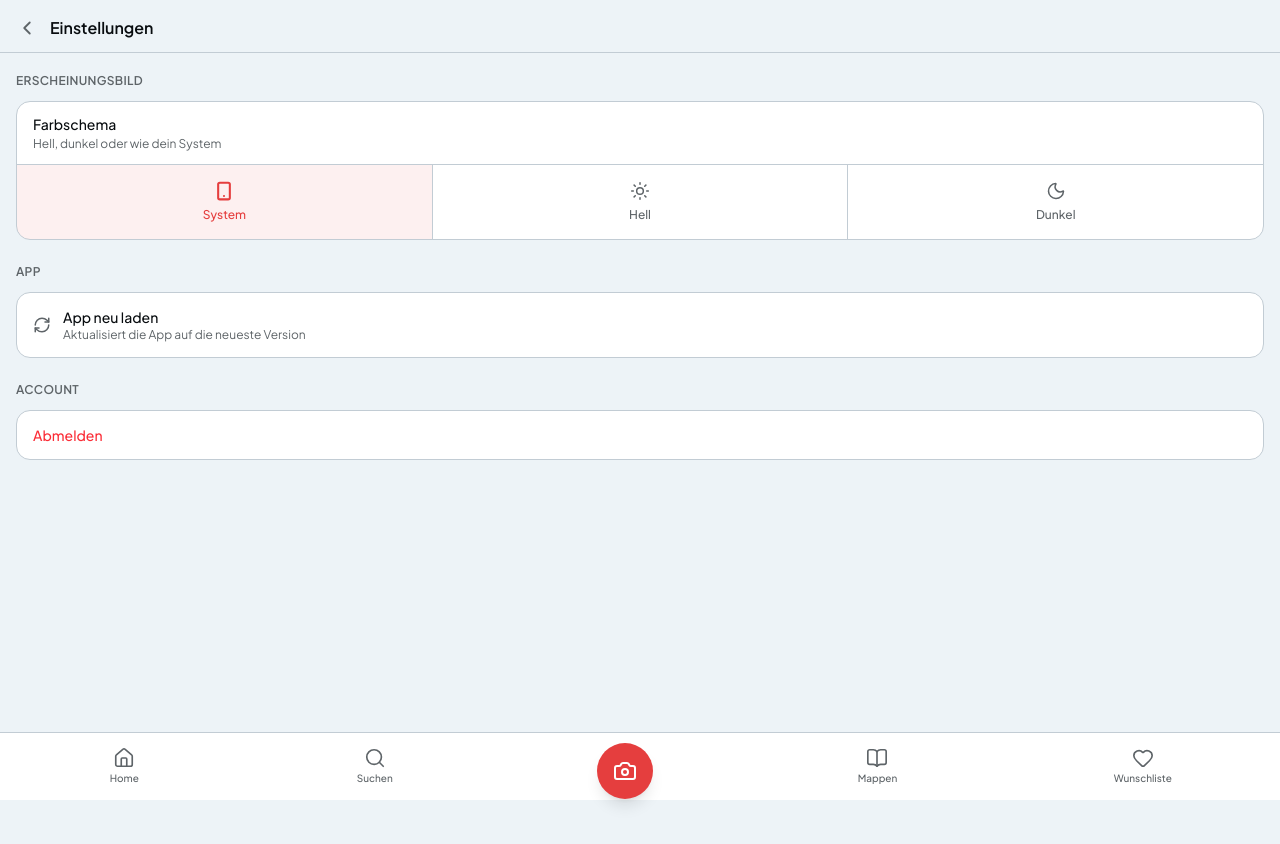
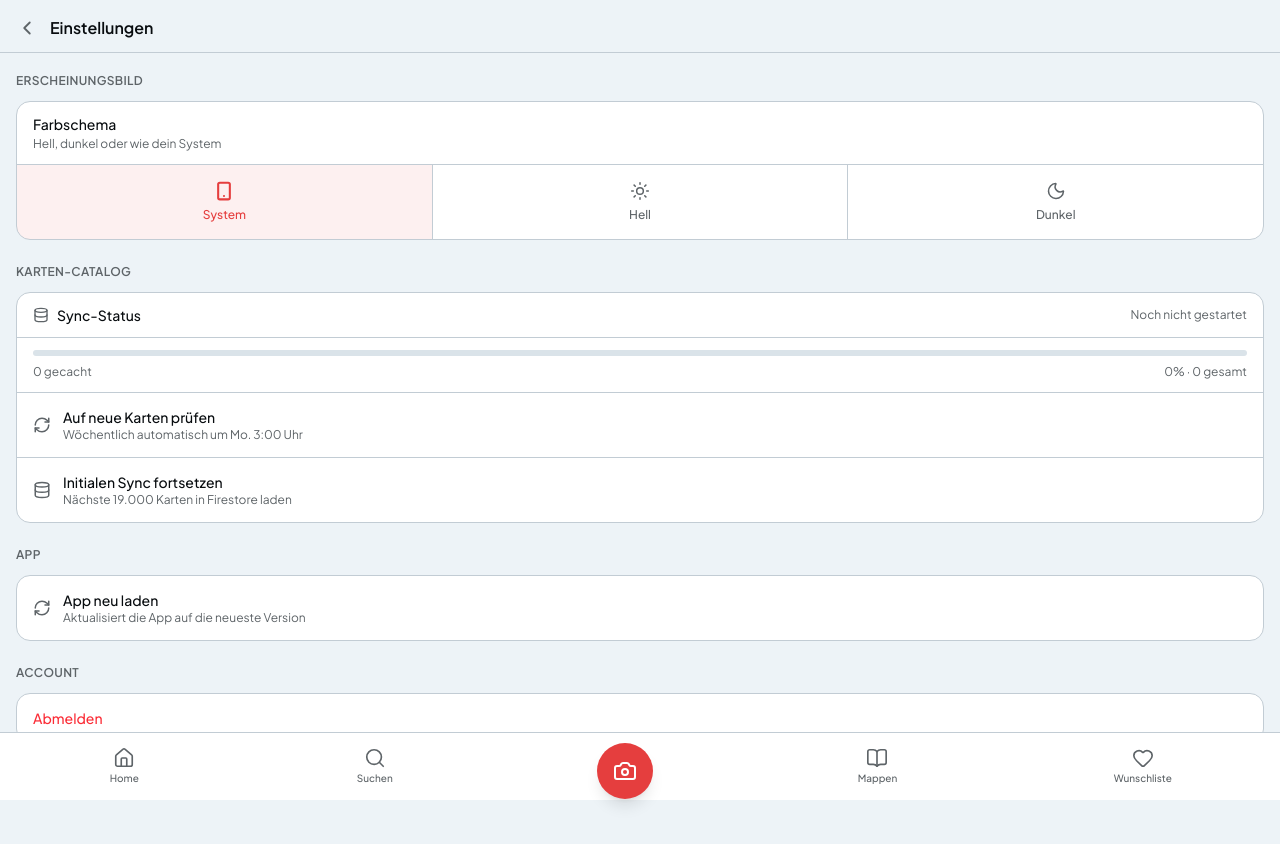
Before and after one commit to stefan-gross/pokedex, a Next.js app: page /settings in a window 1280 px wide. Shown: the top 844 px of the page. Built offline with nearby package versions, Linux system fonts and the light colour scheme; no server answers.

Commit message:
feat: Karten-Catalog Sync in Einstellungen integriert
Admin-Seite aufgelöst — Sync-Status, Fortschrittsbalken und Sync-Buttons
sind jetzt direkt in den Einstellungen unter "Karten-Catalog" zu finden.

Co-Authored-By: Claude Sonnet 4.6 <noreply@anthropic.com>

```diff
--- a/app/(app)/settings/page.tsx
+++ b/app/(app)/settings/page.tsx
@@ -3,8 +3,12 @@
 import { useTheme } from 'next-themes';
 import { useEffect, useState } from 'react';
 import { useRouter } from 'next/navigation';
-import { ChevronLeft, Sun, Moon, Smartphone, RefreshCw } from 'lucide-react';
+import {
+  ChevronLeft, Sun, Moon, Smartphone, RefreshCw,
+  Database, CheckCircle, Clock, AlertCircle,
+} from 'lucide-react';
 import Link from 'next/link';
+import type { SyncMeta } from '@/lib/firestore/catalog';
 
 const THEMES = [
   { value: 'system', label: 'System', icon: Smartphone },
@@ -12,18 +16,62 @@ const THEMES = [
   { value: 'dark',   label: 'Dunkel', icon: Moon },
 ] as const;
 
+interface SyncStatus extends SyncMeta { newCards: number }
+
 export default function SettingsPage() {
   const { theme, setTheme } = useTheme();
   const [mounted, setMounted] = useState(false);
   const router = useRouter();
 
-  useEffect(() => setMounted(true), []);
+  /* ── Sync state ─────────────────────────────────── */
+  const [syncStatus, setSyncStatus] = useState<SyncStatus | null>(null);
+  const [syncLoading, setSyncLoading] = useState(true);
+  const [syncing, setSyncing]         = useState(false);
+  const [syncResult, setSyncResult]   = useState<string | null>(null);
+
+  useEffect(() => { setMounted(true); loadSyncStatus(); }, []);
+
+  async function loadSyncStatus() {
+    try {
+      const res = await fetch('/api/admin/trigger-sync');
+      if (res.ok) {
+        const data = await res.json();
+        setSyncStatus({ ...data, newCards: (data.currentTotal ?? 0) - (data.syncedTotal ?? 0) });
+      }
+    } catch { /* ignore */ } finally {
+      setSyncLoading(false);
+    }
+  }
+
+  async function runSync(mode: 'auto' | 'update') {
+    setSyncing(true);
+    setSyncResult(null);
+    try {
+      const res  = await fetch(`/api/admin/trigger-sync?mode=${mode}`, { method: 'POST' });
+      const text = await res.text();
+      try {
+        const data = JSON.parse(text);
+        setSyncResult(data.message ?? data.error ?? `Status ${res.status}`);
+      } catch {
+        setSyncResult(`Server-Fehler (${res.status}): ${text.slice(0, 200)}`);
+      }
+      await loadSyncStatus();
+    } catch (err) {
+      setSyncResult('Netzwerk-Fehler: ' + String(err));
+    } finally {
+      setSyncing(false);
+    }
+  }
 
   async function handleLogout() {
     await fetch('/api/auth/logout', { method: 'POST' });
     router.push('/login');
     router.refresh();
   }
+
+  const pct        = syncStatus ? Math.round(((syncStatus.syncedTotal ?? 0) / (syncStatus.currentTotal || 1)) * 100) : 0;
+  const isComplete = pct >= 100;
+  const hasNew     = (syncStatus?.newCards ?? 0) > 0;
 
   return (
     <div className="min-h-screen">
@@ -65,10 +113,106 @@ export default function SettingsPage() {
           </div>
         </section>
 
+        {/* Karten-Catalog */}
+        <section>
+          <p className="text-xs font-semibold text-muted-foreground uppercase tracking-wide mb-3">Karten-Catalog</p>
+          <div className="bg-card border border-border rounded-xl overflow-hidden">
+
+            {syncLoading ? (
+              <div className="flex justify-center py-6">
+                <div className="w-6 h-6 border-2 border-muted-foreground border-t-transparent rounded-full animate-spin" />
+              </div>
+            ) : (
+              <>
+                {/* Status-Zeile */}
+                <div className="px-4 py-3 border-b border-border flex items-center justify-between">
+                  <div className="flex items-center gap-2">
+                    <Database size={16} className="text-muted-foreground shrink-0" />
+                    <p className="text-sm font-medium">Sync-Status</p>
+                  </div>
+                  {isComplete
+                    ? <span className="flex items-center gap-1 text-xs text-green-500"><CheckCircle size={12} /> Aktuell</span>
+                    : hasNew
+                      ? <span className="flex items-center gap-1 text-xs text-yellow-500"><Clock size={12} /> Update verfügbar</span>
+                      : (syncStatus?.syncedTotal ?? 0) === 0
+                        ? <span className="text-xs text-muted-foreground">Noch nicht gestartet</span>
+                        : <span className="flex items-center gap-1 text-xs" style={{ color: 'var(--pokedex-red)' }}><Clock size={12} /> Unvollständig</span>
+                  }
+                </div>
+
+                {/* Fortschritt */}
+                <div className="px-4 py-3 space-y-2 border-b border-border">
+                  <div className="h-1.5 rounded-full bg-secondary overflow-hidden">
+                    <div className="h-full rounded-full transition-all"
+                      style={{ width: `${pct}%`, background: isComplete ? '#48bb78' : 'var(--pokedex-red)' }} />
+                  </div>
+                  <div className="flex justify-between text-xs text-muted-foreground">
+                    <span>{(syncStatus?.syncedTotal ?? 0).toLocaleString('de-DE')} gecacht</span>
+                    <span>{pct}% · {(syncStatus?.currentTotal ?? 0).toLocaleString('de-DE')} gesamt</span>
+                  </div>
+                  {syncStatus?.lastSynced && (
+                    <p className="text-xs text-muted-foreground">
+                      Letzter Sync: {new Date(syncStatus.lastSynced).toLocaleString('de-DE')}
+                    </p>
+                  )}
+                  {hasNew && (
+                    <div className="flex items-center gap-2 text-xs px-3 py-2 rounded-lg bg-yellow-500/10 text-yellow-600">
+                      <AlertCircle size={12} />
+                      {syncStatus!.newCards.toLocaleString('de-DE')} neue Karten verfügbar
+                    </div>
+                  )}
+                </div>
+
+                {/* Ergebnis letzter Sync */}
+                {syncResult && (
+                  <div className="px-4 py-2.5 border-b border-border text-xs text-muted-foreground">
+                    {syncResult}
+                  </div>
+                )}
+
+                {/* Aktions-Buttons */}
+                <button
+                  onClick={() => runSync('update')}
+                  disabled={syncing || (isComplete && !hasNew)}
+                  className="w-full flex items-center gap-3 px-4 py-3.5 text-left transition-colors active:bg-secondary disabled:opacity-40"
+                >
+                  {syncing
+                    ? <div className="w-4 h-4 border-2 border-current border-t-transparent rounded-full animate-spin shrink-0" />
+                    : <RefreshCw size={18} className="text-muted-foreground shrink-0" />
+                  }
+                  <div>
+                    <p className="text-sm font-medium">
+                      {hasNew ? `${syncStatus!.newCards.toLocaleString('de-DE')} neue Karten holen` : 'Auf neue Karten prüfen'}
+                    </p>
+                    <p className="text-xs text-muted-foreground">Wöchentlich automatisch um Mo. 3:00 Uhr</p>
+                  </div>
+                </button>
+
+                {!isComplete && (
+                  <button
+                    onClick={() => runSync('auto')}
+                    disabled={syncing}
+                    className="w-full flex items-center gap-3 px-4 py-3.5 text-left border-t border-border transition-colors active:bg-secondary disabled:opacity-40"
+                  >
+                    {syncing
+                      ? <div className="w-4 h-4 border-2 border-current border-t-transparent rounded-full animate-spin shrink-0" />
+                      : <Database size={18} className="text-muted-foreground shrink-0" />
+                    }
+                    <div>
+                      <p className="text-sm font-medium">Initialen Sync fortsetzen</p>
+                      <p className="text-xs text-muted-foreground">Nächste 19.000 Karten in Firestore laden</p>
+                    </div>
+                  </button>
+                )}
+              </>
+            )}
+          </div>
+        </section>
+
         {/* App */}
         <section>
           <p className="text-xs font-semibold text-muted-foreground uppercase tracking-wide mb-3">App</p>
-          <div className="bg-card border border-border rounded-xl overflow-hidden divide-y divide-border">
+          <div className="bg-card border border-border rounded-xl overflow-hidden">
             <button
               onClick={() => window.location.reload()}
               className="w-full flex items-center gap-3 px-4 py-3.5 text-left active:bg-secondary transition-colors"
@@ -88,9 +232,9 @@ export default function SettingsPage() {
           <div className="bg-card border border-border rounded-xl overflow-hidden">
             <button
               onClick={handleLogout}
-              className="w-full flex items-center gap-3 px-4 py-3.5 text-left active:bg-secondary transition-colors text-red-500"
+              className="w-full flex items-center gap-3 px-4 py-3.5 text-left active:bg-secondary transition-colors"
             >
-              <div className="text-sm font-medium">Abmelden</div>
+              <div className="text-sm font-medium text-red-500">Abmelden</div>
             </button>
           </div>
         </section>
```
